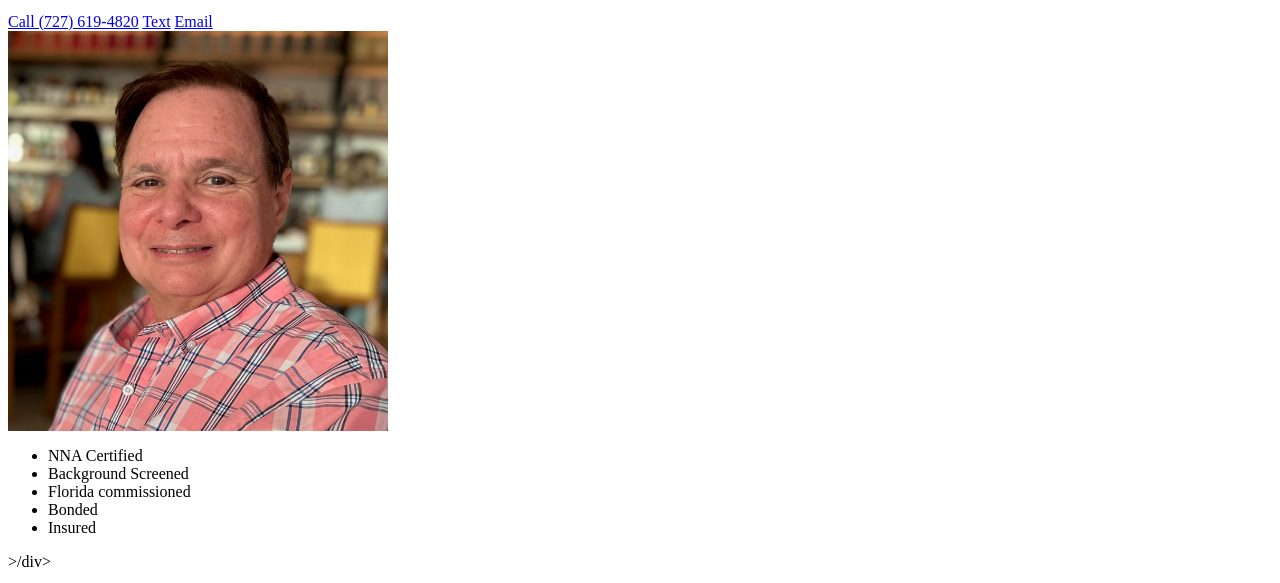
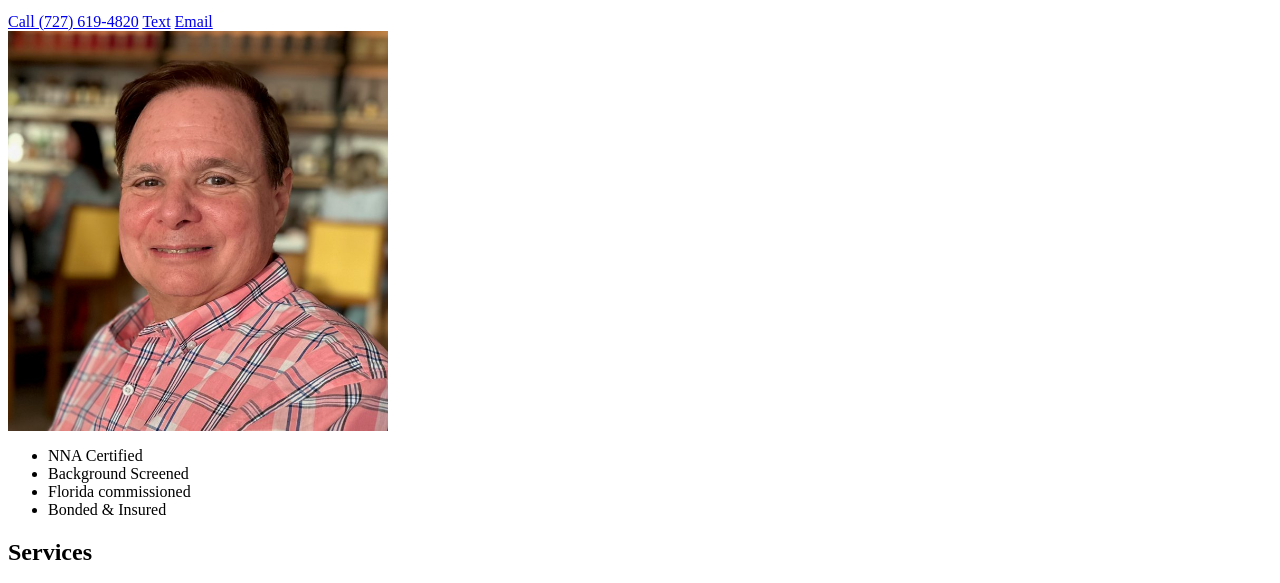
Before and after one commit to Charles-Augello/notary, a plain HTML site: page src/pages/index.html in a window 1280 px wide. Shown: the part 197-780 px from the top of the page. Drawn offline with Linux system fonts and the light colour scheme.

Commit message:
Combine 'Bonded' and 'Insured' into one list item

```diff
--- a/src/pages/index.html
+++ b/src/pages/index.html
@@ -24,9 +24,8 @@ path: /
   <li>NNA Certified</li>
   <li>Background Screened</li>
   <li>Florida commissioned</li>
-  <li>Bonded</li>
-  <li>Insured</li>
-</ul>>/div></div>
+  <li>Bonded &amp; Insured</li>
+</ul></div></div>
 
 <section id="services"><div class="wrap">
   <h2>Services</h2>
```
